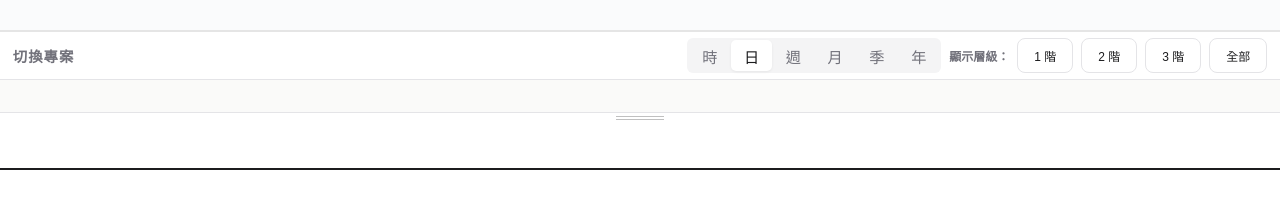
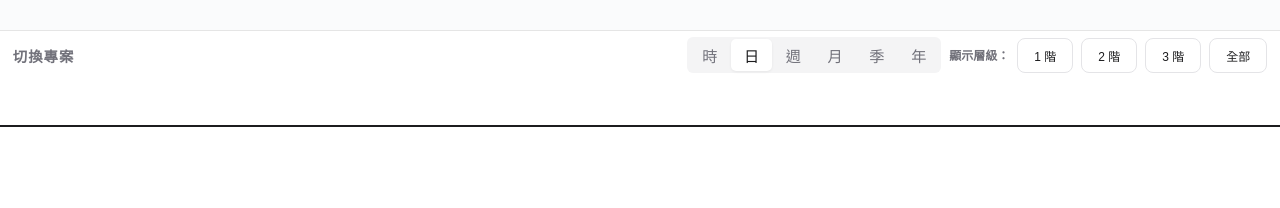
Before and after one commit to koitsuzu/gantt, a website built with Vite: page client/index.html in a window 1280 px wide. Shown: the part 112-320 px from the top of the page. Built offline with nearby package versions, Linux system fonts and the light colour scheme; files whose address does not match are found by name; a web font is replaced by a local one.

Commit message:
介面優化：調整拉桿位置至工具列上方，移除邊線與外距，實現全無縫銜接

```diff
--- a/client/index.html
+++ b/client/index.html
@@ -69,6 +69,9 @@
                 <div id="delay-container"></div>
             </div>
 
+            <!-- Invisible drag handle (above toolbar) -->
+            <div class="gantt-resizer" id="gantt-resizer"></div>
+
             <!-- Toolbar with project selector + time scale -->
             <div class="toolbar">
                 <div class="toolbar-project-selector">
@@ -94,11 +97,6 @@
                 </div>
             </div>
 
-            <!-- Vertical Resize Handle -->
-            <div class="gantt-resizer" id="gantt-resizer">
-                <div class="gantt-resizer-line"></div>
-            </div>
-
             <div class="gantt-container" id="gantt-chart">
                 <div class="gantt-header-sticky" id="gantt-time-scale"></div>
                 <div class="gantt-body" id="gantt-rows"></div>
--- a/client/src/style.css
+++ b/client/src/style.css
@@ -122,7 +122,6 @@ body.editorial-theme {
     display: block;
     max-height: 220px;
     overflow-y: auto;
-    border-bottom: 1px solid var(--grid);
     background: #fafbfc;
 }
 
@@ -350,7 +349,6 @@ input:checked+.slider:before {
 .toolbar {
     height: 48px;
     background: var(--white);
-    border-bottom: 1px solid var(--border);
     display: flex;
     align-items: center;
     padding: 0 0.8rem;
@@ -822,33 +820,22 @@ input:checked+.slider:before {
 
 /* === Gantt Resizer Handle === */
 .gantt-resizer {
-    height: 10px;
-    background: var(--white);
-    border-top: 1px solid var(--border);
+    height: 8px;
+    margin-top: -4px;
+    margin-bottom: -4px;
+    position: relative;
+    z-index: 20;
     cursor: ns-resize;
-    display: flex;
-    align-items: center;
-    justify-content: center;
-    flex-shrink: 0;
-    z-index: 10;
-    transition: background 0.15s;
+    background: transparent;
 }
 
 .gantt-resizer:hover,
 .gantt-resizer.active {
-    background: var(--accent-bg);
+    background: rgba(59, 130, 246, 0.1);
 }
 
 .gantt-resizer-line {
-    width: 48px;
-    height: 4px;
-    border-top: 1.5px solid #c0c0c0;
-    border-bottom: 1.5px solid #c0c0c0;
-}
-
-.gantt-resizer:hover .gantt-resizer-line,
-.gantt-resizer.active .gantt-resizer-line {
-    border-color: var(--accent);
+    display: none;
 }
 
 body.resizing {
@@ -1539,7 +1526,6 @@ textarea:focus {
 }
 
 .toolbar {
-    margin-bottom: 2rem;
     display: flex;
     justify-content: space-between;
     align-items: center;
```
